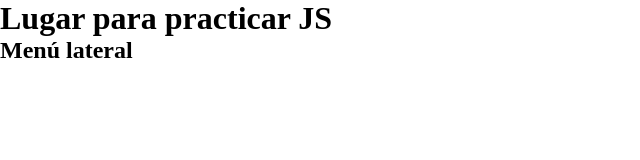
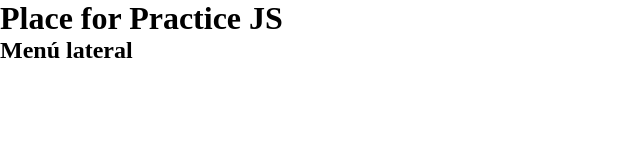
Before and after one commit to rotgergabriel/Js-Practice, a plain HTML site: page index.html in a window 1280 px wide. Shown: the whole page, without its empty margins (0-640 px from the left). Drawn offline with Linux system fonts and the light colour scheme.

Commit message:
Cambio de idioma del titulo

```diff
--- a/index.html
+++ b/index.html
@@ -6,7 +6,7 @@
         <link rel="stylesheet" href="./assets/css/style.css">
     </head>
     <body>
-        <h1>Lugar para practicar JS</h1>
+        <h1>Place for Practice JS</h1>
         <h2>Menú lateral</h2>
 
         <div class="menu">
```
